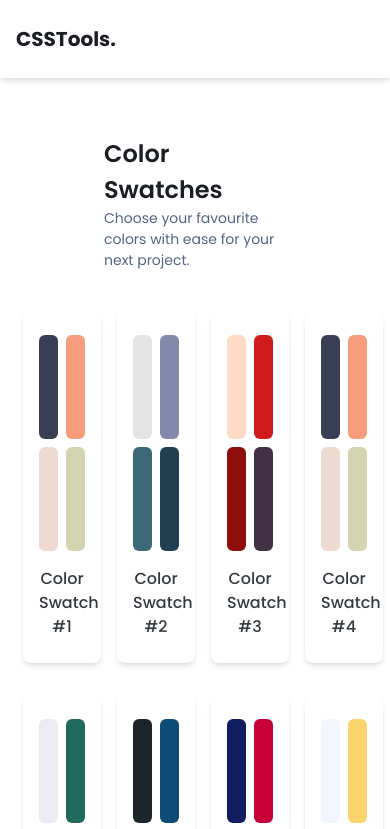
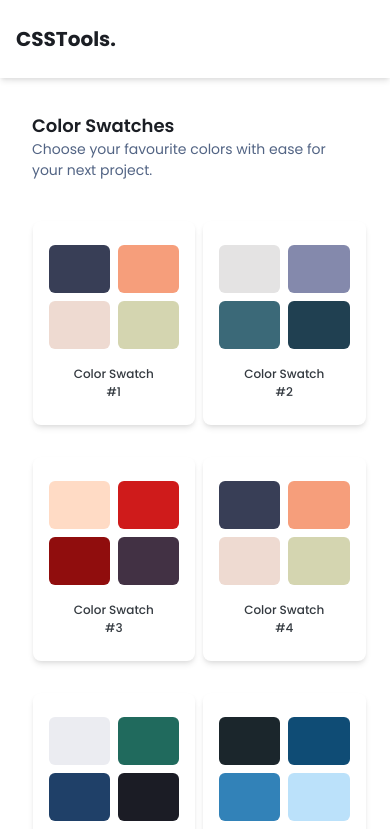
Before and after one commit to ajomadlabs/css-tools, a Nuxt app: page / in a window 390 px wide. Shown: the top 829 px of the page. Built offline with nearby package versions, Linux system fonts and the light colour scheme.

Commit message:
:boom: fix responsiveness issues in main page

```diff
--- a/pages/index.vue
+++ b/pages/index.vue
@@ -2,7 +2,7 @@
   <div>
     <!-- COLOR PALETTE CARD SECTION -->
     <center
-      class="mt-34"
+      class="xs:mt-28 md:mt-34"
     >
       <div
         style="max-width: 1180px"
@@ -10,11 +10,11 @@
 
         <!-- HEADER SECTION -->
         <div
-          class="mx-27"
+          class="xs:mx-8 md:mx-16 ipadPro:mx-20 lg:mx-27"
         >
           <!-- SECTION ONE -->
           <h1
-            class="antialiased font-semibold leading-normal tracking-normal text-24 text-left text-css-tools-black"
+            class="antialiased font-semibold leading-normal tracking-normal xs:text-18 md:text-24 text-left text-css-tools-black"
           >
             Color Swatches
           </h1>
@@ -38,7 +38,7 @@
           <div
             v-for="(color, i) in colorPalettes"
             :key="i"
-            class="w-1/5 ml-4 px-4 py-6 cursor-pointer mb-8 h-auto rounded-lg bg-css-tools-white shadow-md"
+            class="xs:w-5/12 md:w-1/5 xs:ml-2 md:ml-4 px-4 py-6 cursor-pointer mb-8 h-auto rounded-lg bg-css-tools-white shadow-md"
             @click="goTo(i)"
           >
             <!-- FIRST ROW -->
@@ -47,7 +47,7 @@
             >
               <!-- COLOR ONE -->
               <div
-                class="w-28 h-26 rounded-md"
+                class="w-28 xs:h-12 sm:h-16 md:h-26 rounded-md"
                 :style="`background-color:${color.colorOne}`"
                 @mouseover="setActiveColor(i, 1)"
                 @mouseleave="resetColor(i)"
@@ -67,7 +67,7 @@
 
               <!-- COLOR TWO -->
               <div
-                class="w-28 h-26 rounded-md ml-2"
+                class="w-28 xs:h-12 sm:h-16 md:h-26 rounded-md ml-2"
                 :style="`background-color:${color.colorTwo}`"
                 @mouseover="setActiveColor(i, 2)"
                 @mouseleave="resetColor(i)"
@@ -93,7 +93,7 @@
             >
               <!-- COLOR THREE -->
               <div
-                class="w-28 h-26 rounded-md"
+                class="w-28 xs:h-12 sm:h-16 md:h-26 rounded-md"
                 :style="`background-color:${color.colorThree}`"
                 @mouseover="setActiveColor(i, 3)"
                 @mouseleave="resetColor(i)"
@@ -113,7 +113,7 @@
 
               <!-- COLOR FOUR -->
               <div
-                class="w-28 h-26 rounded-md ml-2"
+                class="w-28 xs:h-12 sm:h-16 md:h-26 rounded-md ml-2"
                 :style="`background-color:${color.colorFour}`"
                 @mouseover="setActiveColor(i, 4)"
                 @mouseleave="resetColor(i)"
@@ -138,9 +138,9 @@
             >
               <!-- PALETTE NAME -->
               <h3
-                class="antialiased font-medium leading-normal tracking-normal text-center text-16 text-css-tools-gray-dark"
+                class="antialiased font-medium leading-normal tracking-normal text-center xs:text-12 md:text-16 text-css-tools-gray-dark"
               >
-                Color Swatch #{{i + 1}}
+                Color Swatch <br> #{{i + 1}}
               </h3>
               <!-- END -->
             </div>
```
